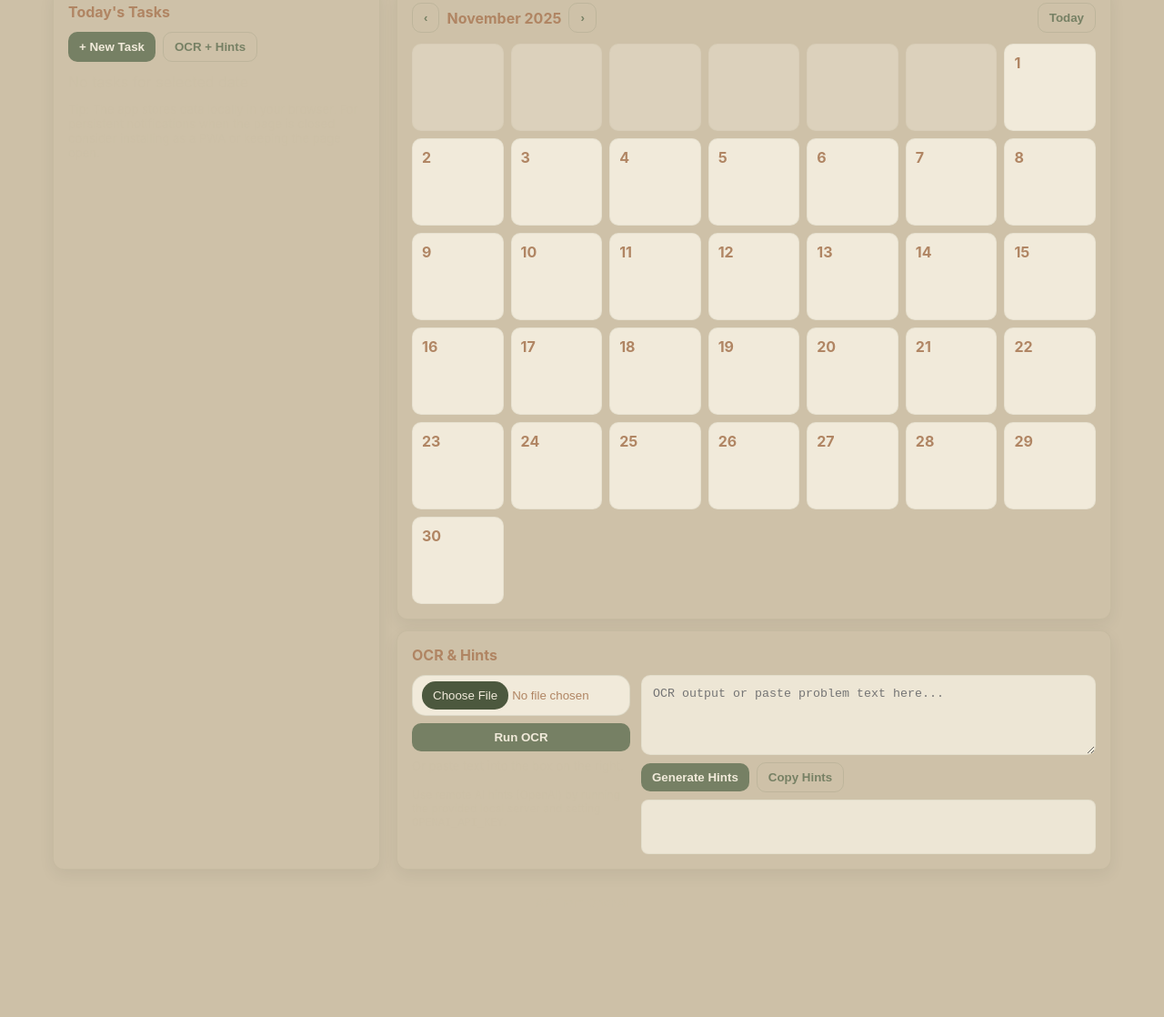
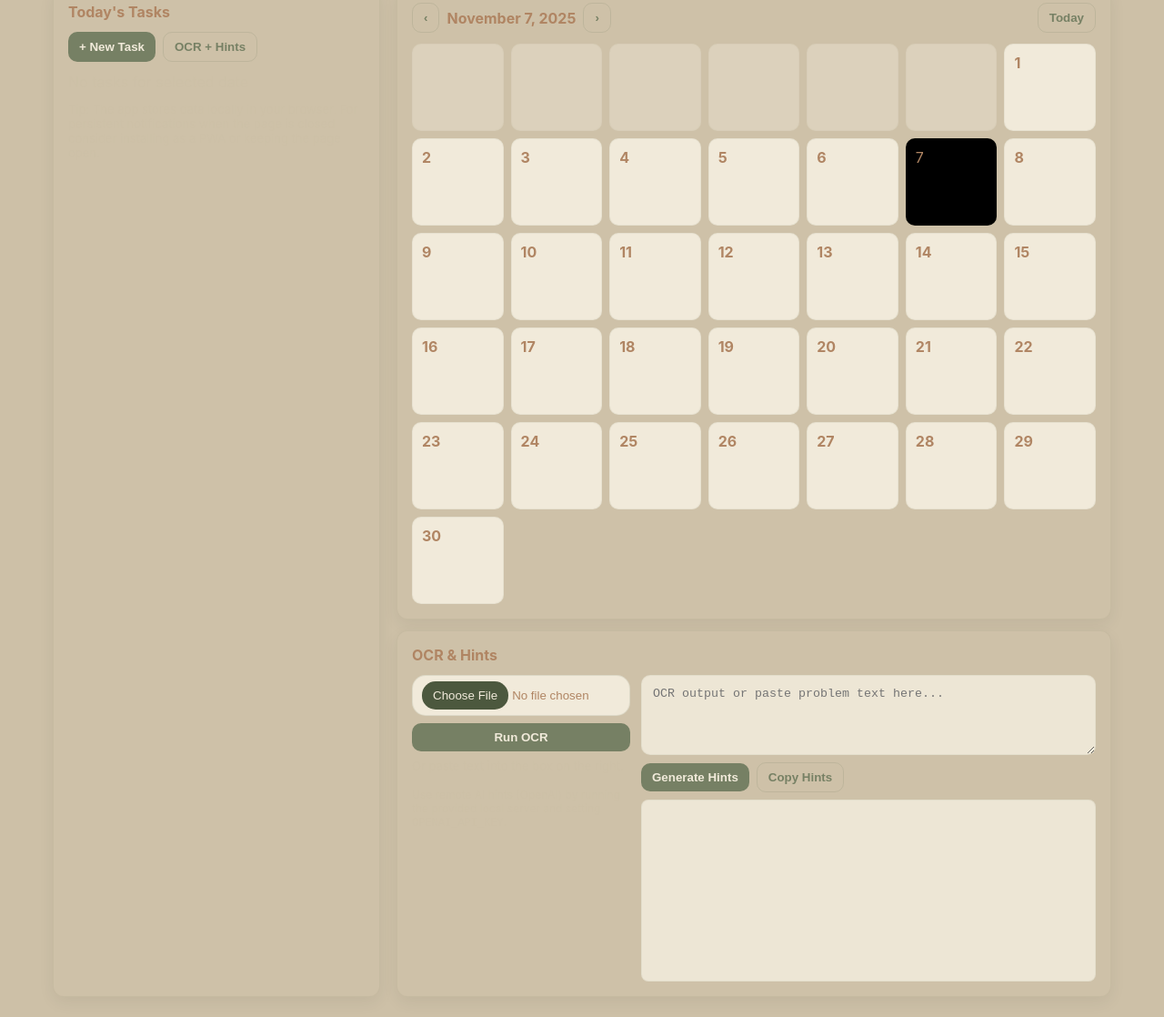
Before and after one commit to radunri/Homework-roots, a website: page public/index.html in a window 1280 px wide. Shown: the part 136-1254 px from the top of the page at 91% size. Before the commit the page ends 1202 px from the top, so only its background shows below. Drawn offline with Linux system fonts and the light colour scheme.

Commit message:
Update index.html

```diff
--- a/public/index.html
+++ b/public/index.html
@@ -52,6 +52,7 @@
             .cal-day{background-color:var(--light);padding:10px;border-radius:10px;min-height:96px;border:1px solid rgba(76,88,62,0.06)}
             .cal-day .date{font-weight:700;color:var(--dark-1)}
             .cal-day .dots{margin-top:8px;display:flex;flex-wrap:wrap;gap:6px}
+            .cal-day-selected{background-color:black;padding:10px;border-radius:10px;min-height:96px;border:1px solid rgba(76,88,62,0.06)}
             .dot{width:8px;height:8px;border-radius:50%;background:var(--accent-3)}
 
             /* OCR / Hints area */
@@ -151,7 +152,7 @@
                                     <button id="genHintsBtn" class="btn">Generate Hints</button>
                                     <button id="copyHints" class="btn secondary">Copy Hints</button>
                                 </div>
-                                <div id="hintsArea" style="background-color:rgba(241,234,218,0.9);padding:12px;border-radius:8px;border:1px solid rgba(76,88,62,0.06);min-height:60px;color:var(--dark-1)"></div>
+                                <div id="hintsArea" style="background-color:rgba(241,234,218,0.9);padding:12px;border-radius:8px;border:1px solid rgba(76,88,62,0.06);min-height:200px;color:var(--dark-1)"></div>
                             </div>
                         </div>
                     </div>
@@ -255,20 +256,25 @@
                 calGrid.innerHTML='';
                 const start = startOfMonth(viewDate);
                 const end = endOfMonth(viewDate);
-                monthLabel.textContent = viewDate.toLocaleString(undefined,{month:'long',year:'numeric'});
+                monthLabel.textContent = viewDate.toLocaleString(undefined,{month:'long',year:'numeric', day:"numeric"});
                 const startWeekday = start.getDay();
                 const total = end.getDate();
 
                 // add blanks
                 for(let i=0;i<startWeekday;i++){const cell=document.createElement('div');cell.className='cal-day';cell.id="cal-day";cell.style.opacity=.4;calGrid.appendChild(cell);}
-
+                state.selectedDate=new Date().toISOString().slice(0,10)
                 for(let d=1;d<=total;d++){
                     const dt = new Date(viewDate.getFullYear(),viewDate.getMonth(),d);
                     const key = `${dt.getFullYear()}-${pad(dt.getMonth()+1)}-${pad(dt.getDate())}`;
+
                     const cell=document.createElement('div');cell.className='cal-day';
                     cell.innerHTML = `<div class="date">${d}</div><div class="dots" data-date="${key}"></div>`;
-                    cell.addEventListener('click',()=>{state.selectedDate=key;renderTodoList();});
-
+                    cell.addEventListener('click',()=>{state.selectedDate=key;renderTodoList();document.querySelectorAll('.cal-day-selected').forEach(c => c.className="cal-day");;cell.className = "cal-day-selected"});
+                    if (key === state.selectedDate) {
+                    console.log(key)
+                    console.log(state.selectedDate)
+                    cell.className = 'cal-day-selected';
+                    }
                     // show small dots for tasks
                     const dots = cell.querySelector('.dots');
                     const tasks = state.tasks.filter(t=>t.date===key);
@@ -277,6 +283,8 @@
                     calGrid.appendChild(cell);
                 }
             }
+
+
 
             // Todo list render
             const todoListEl = document.getElementById('todoList');
@@ -337,7 +345,7 @@
             // Calendar controls
             document.getElementById('prevMonth').addEventListener('click',()=>{viewDate=new Date(viewDate.getFullYear(),viewDate.getMonth()-1,1);renderCalendar()});
             document.getElementById('nextMonth').addEventListener('click',()=>{viewDate=new Date(viewDate.getFullYear(),viewDate.getMonth()+1,1);renderCalendar()});
-            document.getElementById('todayBtn').addEventListener('click',()=>{viewDate=new Date();state.selectedDate=new Date().toISOString().slice(0,10);renderCalendar();renderTodoList()});
+            document.getElementById('todayBtn').addEventListener('click',()=>{viewDate=new Date();state.selectedDate=new Date().toISOString().slice(0,10);renderCalendar();renderTodoList();});
 
             // Notifications (checkbox removed from UI) — guard access
             const enableNotif = document.getElementById('enableNotif');
@@ -587,6 +595,7 @@
                     // Clear previous text
                     messageDiv.innerHTML = "";
 
+
                     // Render title and body
                     const titleEl = document.createElement("h2");
                     titleEl.textContent = data.title;
```
